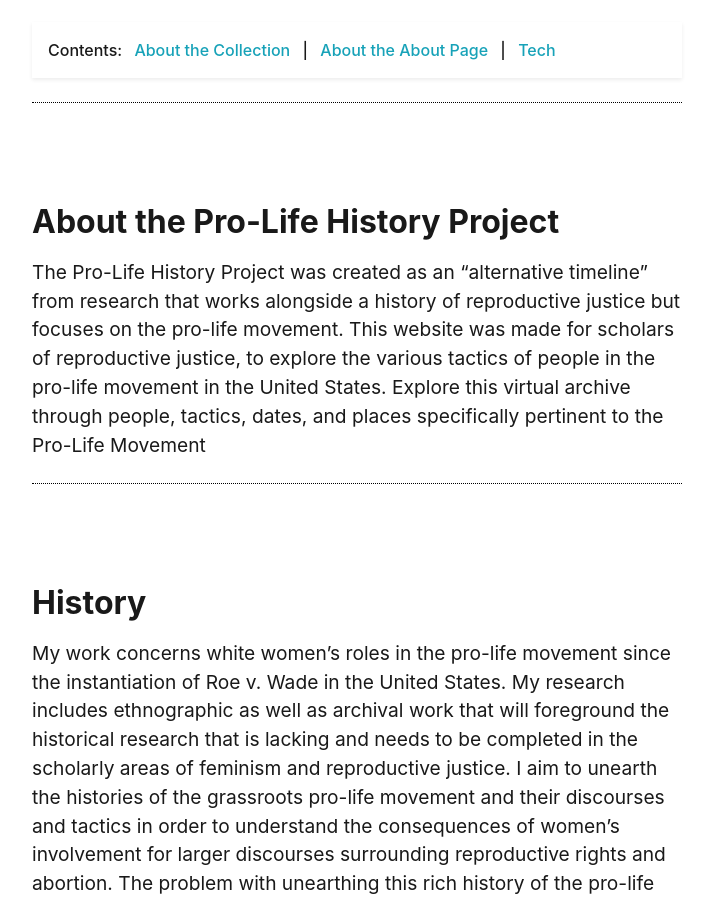
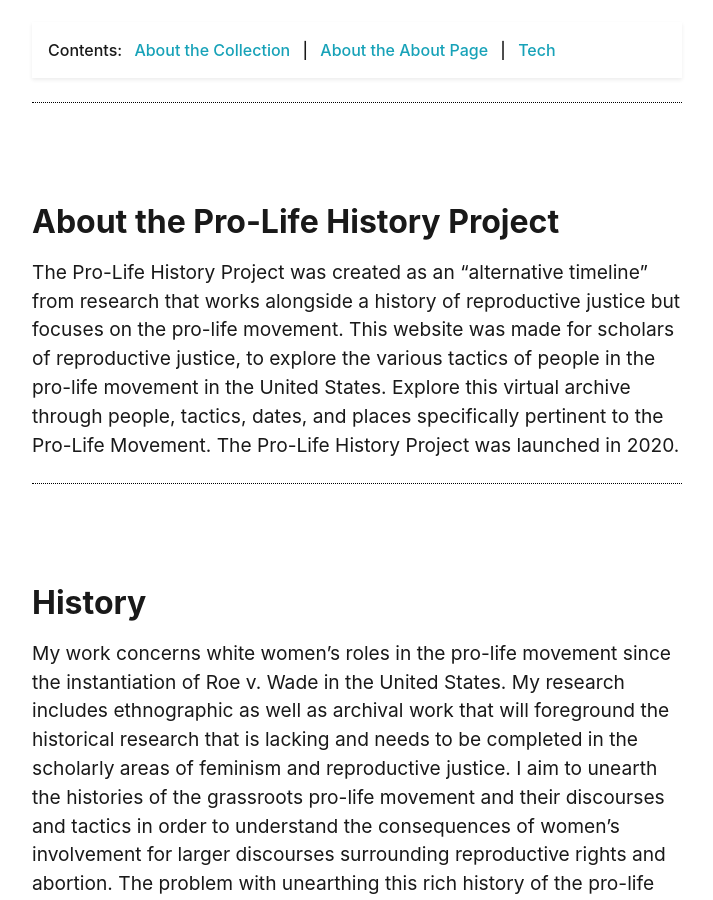
Before and after one commit to marcosvdotcom/NewProLifeHistory, a Jekyll site: the page built from pages/about.md, in a window 1280 px wide and 900 px high, scrolled down 410 px. Shown: the whole window, without its empty margins (283-996 px from the left). Built offline with Jekyll 4.4.1, drawn with Linux system fonts in a browser that asks for light colours.

Commit message:
Rough edits to about
Marco and Micki practicing edits.

```diff
--- a/pages/about.md
+++ b/pages/about.md
@@ -1,5 +1,5 @@
 ---
-title: About
+title: About the Pro-Life History Project
 layout: about
 permalink: /about.html
 # Edit the markdown on in this file to describe your collection
@@ -11,7 +11,7 @@ permalink: /about.html
 {% include feature/nav-menu.html sections="About the Collection;About the About Page" %}
 
 ## About the Pro-Life History Project
-The Pro-Life History Project was created as an “alternative timeline” from research that works alongside a history of reproductive justice but focuses on the pro-life movement. This website was made for scholars of reproductive justice, to explore the various tactics of people in the pro-life movement in the United States. Explore this virtual archive through people, tactics, dates, and places specifically pertinent to the Pro-Life Movement
+The Pro-Life History Project was created as an “alternative timeline” from research that works alongside a history of reproductive justice but focuses on the pro-life movement. This website was made for scholars of reproductive justice, to explore the various tactics of people in the pro-life movement in the United States. Explore this virtual archive through people, tactics, dates, and places specifically pertinent to the Pro-Life Movement. The Pro-Life History Project was launched in 2020.
 
 ## History
 My work concerns white women’s roles in the pro-life movement since the instantiation of Roe v. Wade in the United States. My research includes ethnographic as well as archival work that will foreground the historical research that is lacking and needs to be completed in the scholarly areas of feminism and reproductive justice. I aim to unearth the histories of the grassroots pro-life movement and their discourses and tactics in order to understand the consequences of women’s involvement for larger discourses surrounding reproductive rights and abortion. The problem with unearthing this rich history of the pro-life movement and its impact on reproductive laws and rights in the United States is the lack of archival material that has been collected since the start of these movements. This website is my attempt to publicize this forgotten and hidden history specifically in Iowa and the Midwest region of the United States.
@@ -21,14 +21,12 @@ Micki Burdick is a PhD Student at the University of Iowa. They study the rhetori
 They would like to thank the Iowa Women’s Archive for the images and archival resources.
 
 ## old stuff (instructions that will be cut)
-
 This site is generated using [`collectionbuilder-gh`](https://collectionbuilding.github.io/gh/), a project to create a free and simple digital collection using [GitHub Pages](https://pages.github.com/) from:
 
 - a CSV of collection metadata
 - a folder of JPEG images or PDF documents
 
 The base site features four objects from the University of Idaho Library's [Digital Collections](https://www.lib.uidaho.edu/digital).
-
 
 We want to make About pages exciting, and easy to build.
 
```
